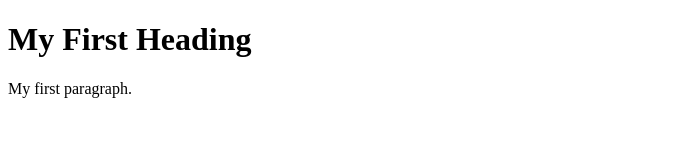
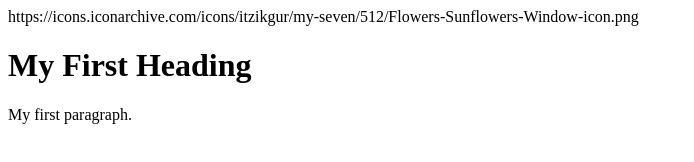
Before and after one commit to lisucis/webpage2, a plain HTML site: page index.html in a window 1280 px wide. Shown: the whole page, without its empty margins (0-694 px from the left). Drawn offline with Linux system fonts and the light colour scheme.

Commit message:
Update index.html

```diff
--- a/index.html
+++ b/index.html
@@ -1,7 +1,7 @@
 <!DOCTYPE html>
 <html>
 <body>
-
+https://icons.iconarchive.com/icons/itzikgur/my-seven/512/Flowers-Sunflowers-Window-icon.png
 <h1>My First Heading</h1>
 <p>My first paragraph.</p>
 
```
